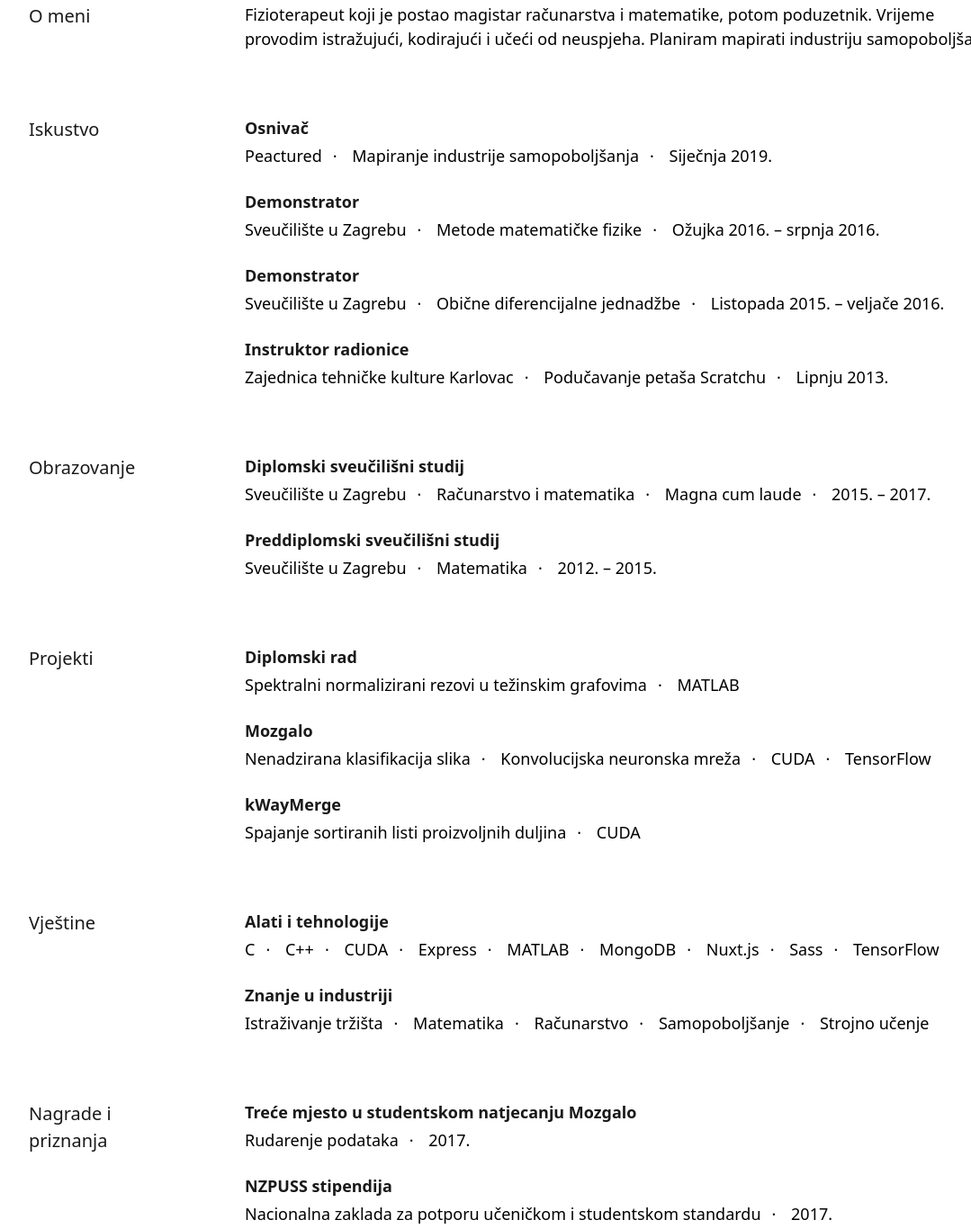
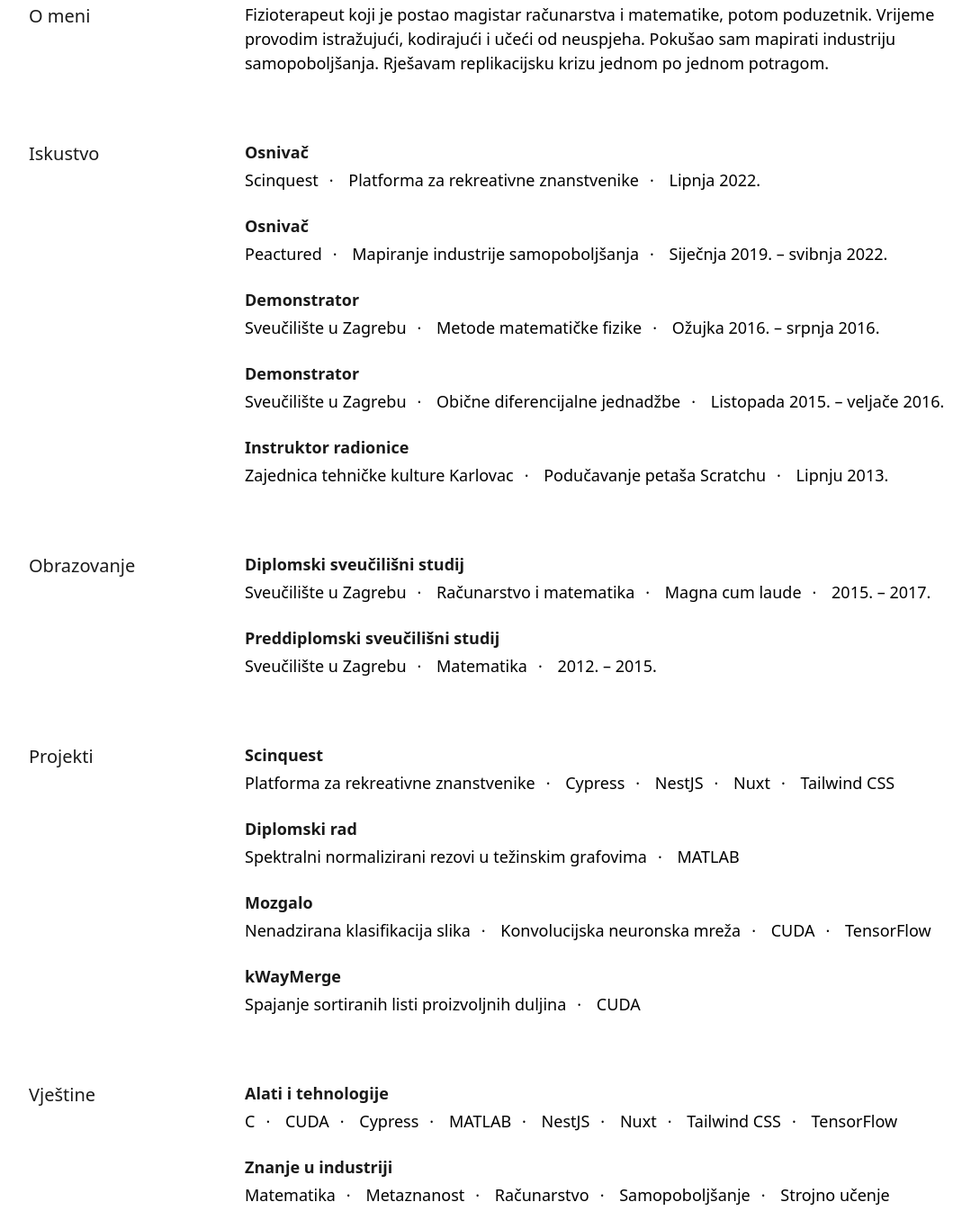
Before and after one commit to gershep/gershep.github.io, a plain HTML site: page hr/index.html in a window 1280 px wide. Shown: the part 325-1691 px from the top of the page at 90% size, without its empty margins (64-1143 px from the left). Drawn offline with Linux system fonts and the light colour scheme.

Commit message:
Feat: Add Scinquest info (hr)

```diff
--- a/hr/index.html
+++ b/hr/index.html
@@ -5,8 +5,8 @@
   <meta charset="utf-8">
   <meta name="viewport" content="width=device-width, initial-scale=1.0">
   <meta http-equiv="X-UA-Compatible" content="ie=edge">
-  <meta name="description" content="Fizioterapeut koji je postao magistar računarstva i matematike, potom poduzetnik. Vrijeme provodim istražujući, kodirajući i učeći od neuspjeha. Planiram mapirati industriju samopoboljšanja.">
-  <title>Franjo Palajsa | Osnivač Peactureda</title>
+  <meta name="description" content="Fizioterapeut koji je postao magistar računarstva i matematike, potom poduzetnik. Vrijeme provodim istražujući, kodirajući i učeći od neuspjeha. Pokušao sam mapirati industriju samopoboljšanja. Rješavam replikacijsku krizu jednom po jednom potragom.">
+  <title>Franjo Palajsa | Osnivač Scinquesta</title>
   <link rel="icon" href="../favicon.png">
   <link rel="stylesheet" href="../style.css">
 </head>
@@ -30,7 +30,7 @@
           </h1>
           <a href="https://franjopalajsa.com/" class="header-language-md">English</a>
         </div>
-        <p class="header-subtitle mt-0.5">Osnivač Peactureda sa sjedištem u Karlovcu.</p>
+        <p class="header-subtitle mt-0.5">Osnivač Scinquesta sa sjedištem u Karlovcu.</p>
         <div class="mt-3">
           <p class="header-subtitle header-subtitle-contact">
             <img class="header-icon" src="../email.svg" alt="email">
@@ -51,7 +51,7 @@
       <div class="section-description">
         <div class="description-item">
           <p>
-            Fizioterapeut koji je postao magistar računarstva i matematike, potom poduzetnik. Vrijeme provodim istražujući, kodirajući i učeći od neuspjeha. Planiram mapirati industriju samopoboljšanja.
+            Fizioterapeut koji je postao magistar računarstva i matematike, potom poduzetnik. Vrijeme provodim istražujući, kodirajući i učeći od neuspjeha. Pokušao sam mapirati industriju samopoboljšanja. Rješavam replikacijsku krizu jednom po jednom potragom.
           </p>
         </div>
       </div>
@@ -65,9 +65,17 @@
         <div class="description-item">
           <h3>Osnivač</h3>
           <ul>
+            <li>Scinquest</li>
+            <li>Platforma za rekreativne znanstvenike</li>
+            <li>Lipnja 2022.</li>
+          </ul>
+        </div>
+        <div class="description-item">
+          <h3>Osnivač</h3>
+          <ul>
             <li>Peactured</li>
             <li>Mapiranje industrije samopoboljšanja</li>
-            <li>Siječnja 2019.</li>
+            <li>Siječnja 2019. &ndash; svibnja 2022.</li>
           </ul>
         </div>
         <div class="description-item">
@@ -129,6 +137,18 @@
       <div class="section-description">
         <div class="description-item">
           <h3 class="hover:underline">
+            <a href="https://scinquest.com">Scinquest</a>
+          </h3>
+          <ul>
+            <li>Platforma za rekreativne znanstvenike</li>
+            <li>Cypress</li>
+            <li>NestJS</li>
+            <li>Nuxt</li>
+            <li>Tailwind CSS</li>
+          </ul>
+        </div>
+        <div class="description-item">
+          <h3 class="hover:underline">
             <a href="https://github.com/gershep/thesis/">Diplomski rad</a>
           </h3>
           <ul>
@@ -168,21 +188,20 @@
           <h3>Alati i tehnologije</h3>
           <ul>
             <li>C</li>
-            <li>C++</li>
             <li>CUDA</li>
-            <li>Express</li>
+            <li>Cypress</li>
             <li>MATLAB</li>
-            <li>MongoDB</li>
-            <li>Nuxt.js</li>
-            <li>Sass</li>
+            <li>NestJS</li>
+            <li>Nuxt</li>
+            <li>Tailwind CSS</li>
             <li>TensorFlow</li>
           </ul>
         </div>
         <div class="description-item">
           <h3>Znanje u industriji</h3>
           <ul>
-            <li>Istraživanje tržišta</li>
             <li>Matematika</li>
+            <li>Metaznanost</li>
             <li>Računarstvo</li>
             <li>Samopoboljšanje</li>
             <li>Strojno učenje</li>
```
